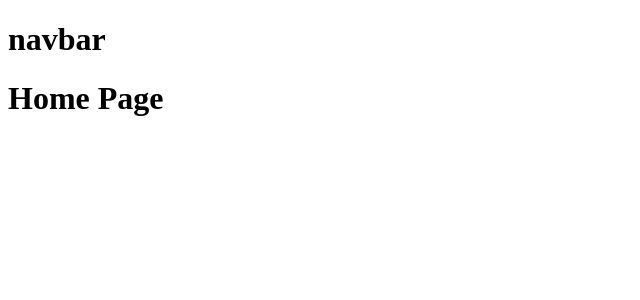
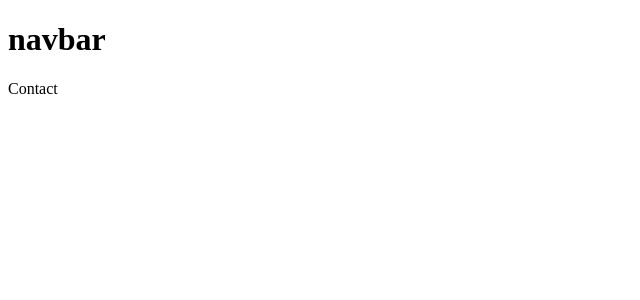
Before and after one commit to dipesh-develops/frontend-Authentication-and-Dashboard-React, a React (Create React App) app: page /contact in a window 1280 px wide. Shown: the top 300 px of the page, without its empty margins (0-640 px from the left). Built offline with nearby package versions, Linux system fonts and the light colour scheme.

Commit message:
Created pages and routes

```diff
--- a/src/App.js
+++ b/src/App.js
@@ -1,9 +1,21 @@
+import { BrowserRouter,Routes,Route } from "react-router-dom";
+import Home from "./components/pages/Home";
+import Contact from "./components/pages/Contact";
+import About from "./components/pages/About";
 import Layout from "./components/pages/Layout";
 
 function App() {
   return (
     <div>
-      <Layout/>
+      <BrowserRouter>
+        <Routes>
+          <Route path='/' element={<Layout/>} >
+            <Route  index element={<Home/>}/>
+            <Route  path='contact' element={<Contact/>}/>
+            <Route  path='about' element={<About/>}/>
+          </Route>
+        </Routes>
+      </BrowserRouter>
     </div>
   );
 }
--- /dev/null
+++ b/src/components/pages/About.js
@@ -0,0 +1,9 @@
+import React from 'react'
+
+const About = () => {
+  return (
+    <div>About</div>
+  )
+}
+
+export default About
--- /dev/null
+++ b/src/components/pages/Contact.js
@@ -0,0 +1,9 @@
+import React from 'react'
+
+const Contact = () => {
+  return (
+    <div>Contact</div>
+  )
+}
+
+export default Contact
--- /dev/null
+++ b/src/components/pages/Home.js
@@ -0,0 +1,11 @@
+import React from "react";
+
+const Home = () => {
+  return (
+    <>
+      <h1>Home Page</h1>
+    </>
+  );
+};
+
+export default Home;
--- a/src/components/pages/Layout.js
+++ b/src/components/pages/Layout.js
@@ -1,11 +1,14 @@
+import {Outlet} from "react-router-dom"
 import React from 'react'
+
 import Navbar from '../Navbar'
 
 const Layout = () => {
   return (
     <>
       <Navbar/>
-      <h1>Home Page</h1>
+      {/* renders child element outlet */}
+      <Outlet/>
     </>
   )
 }
```
